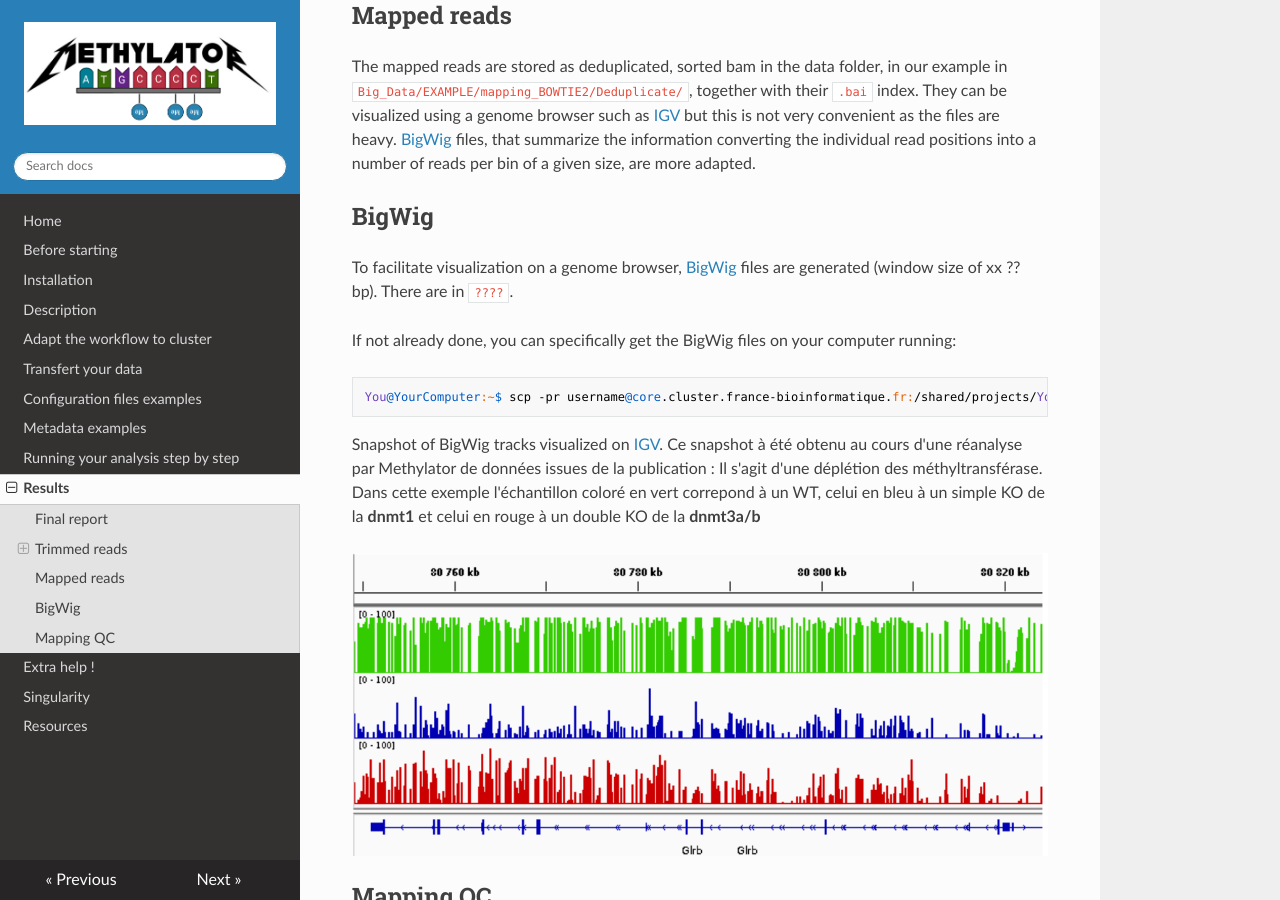
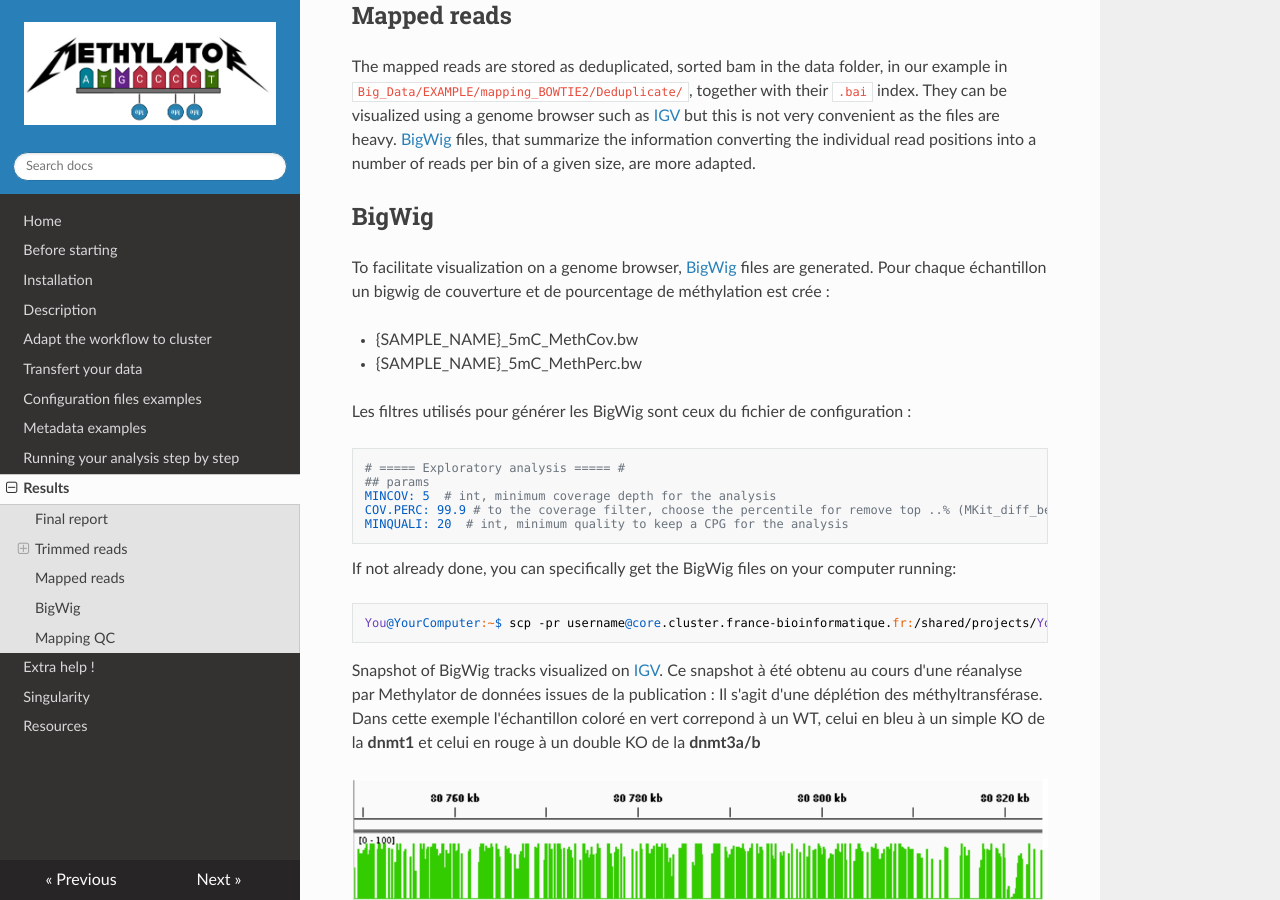
Before and after one commit to parisepigenetics/Methylator-Documentation, an MkDocs documentation site: the page built from docs/results.md, in a window 1280 px wide and 900 px high, scrolled down 3764 px. Built offline with MkDocs 1.6.1, drawn with Linux system fonts in a browser that asks for light colours; nearby versions of some CDN libraries.

Commit message:
Update results.md

````diff
--- a/docs/results.md
+++ b/docs/results.md
@@ -195,8 +195,21 @@ It is included in the final report (ie `????.html`).
 The mapped reads are stored as deduplicated, sorted bam in the data folder, in our example in `Big_Data/EXAMPLE/mapping_BOWTIE2/Deduplicate/`, together with their `.bai` index. They can be visualized using a genome browser such as [IGV](http://software.broadinstitute.org/software/igv/home) but this is not very convenient as the files are heavy. [BigWig](https://deeptools.readthedocs.io/en/develop/content/tools/bamCoverage.html) files, that summarize the information converting the individual read positions into a number of reads per bin of a given size, are more adapted.
 
 ## BigWig
-To facilitate visualization on a genome browser, [BigWig](https://deeptools.readthedocs.io/en/develop/content/tools/bamCoverage.html) files are generated (window size of xx ?? bp). There are in `???? `.
+To facilitate visualization on a genome browser, [BigWig](https://deeptools.readthedocs.io/en/develop/content/tools/bamCoverage.html) files are generated.
+Pour chaque échantillon un bigwig de couverture et de pourcentage de méthylation est crée :
 
+- {SAMPLE_NAME}_5mC_MethCov.bw
+- {SAMPLE_NAME}_5mC_MethPerc.bw
+
+Les filtres utilisés pour générer les BigWig sont ceux du fichier de configuration :
+
+```ymal
+# ===== Exploratory analysis ===== #
+## params
+MINCOV: 5  # int, minimum coverage depth for the analysis
+COV.PERC: 99.9 # to the coverage filter, choose the percentile for remove top ..% (MKit_diff_bed.R and MKit_Exploration.Rmd)
+MINQUALI: 20  # int, minimum quality to keep a CPG for the analysis
+```
 If not already done, you can specifically get the BigWig files on your computer running:
 
 ```
````
